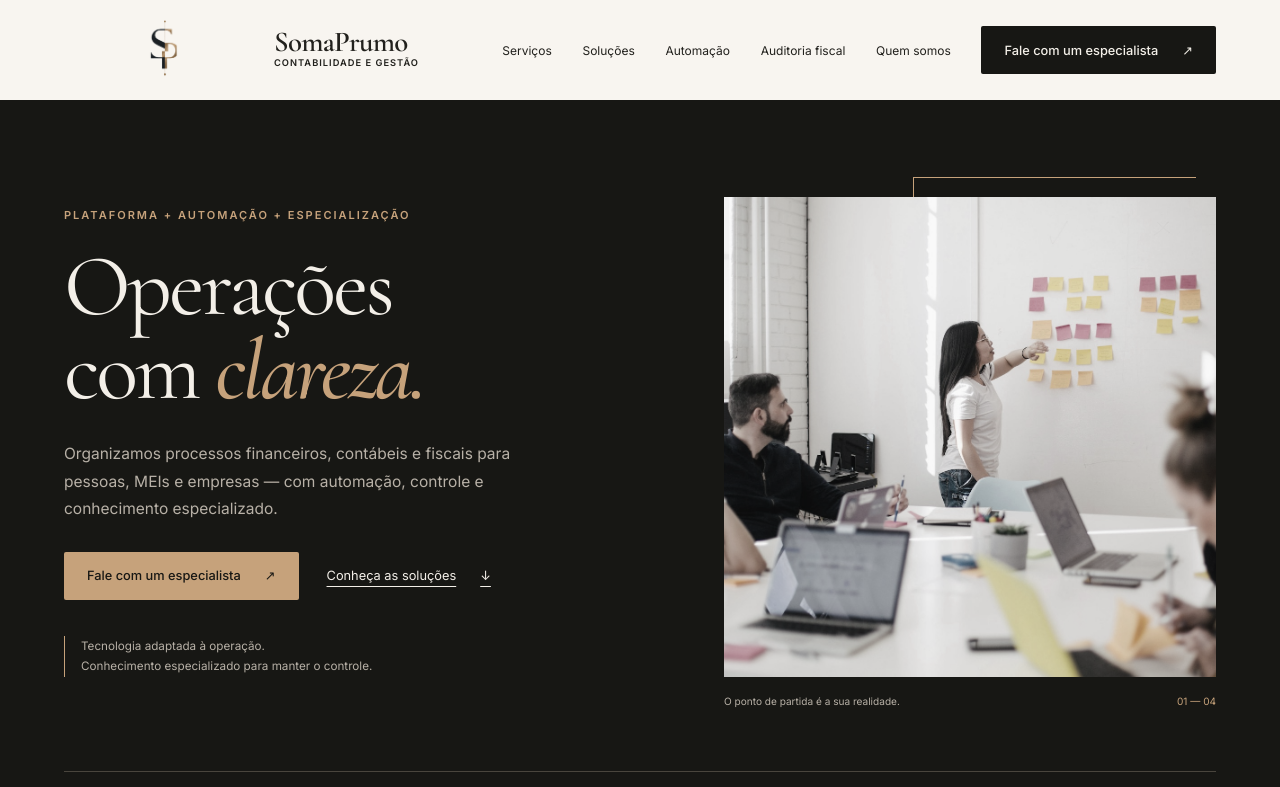
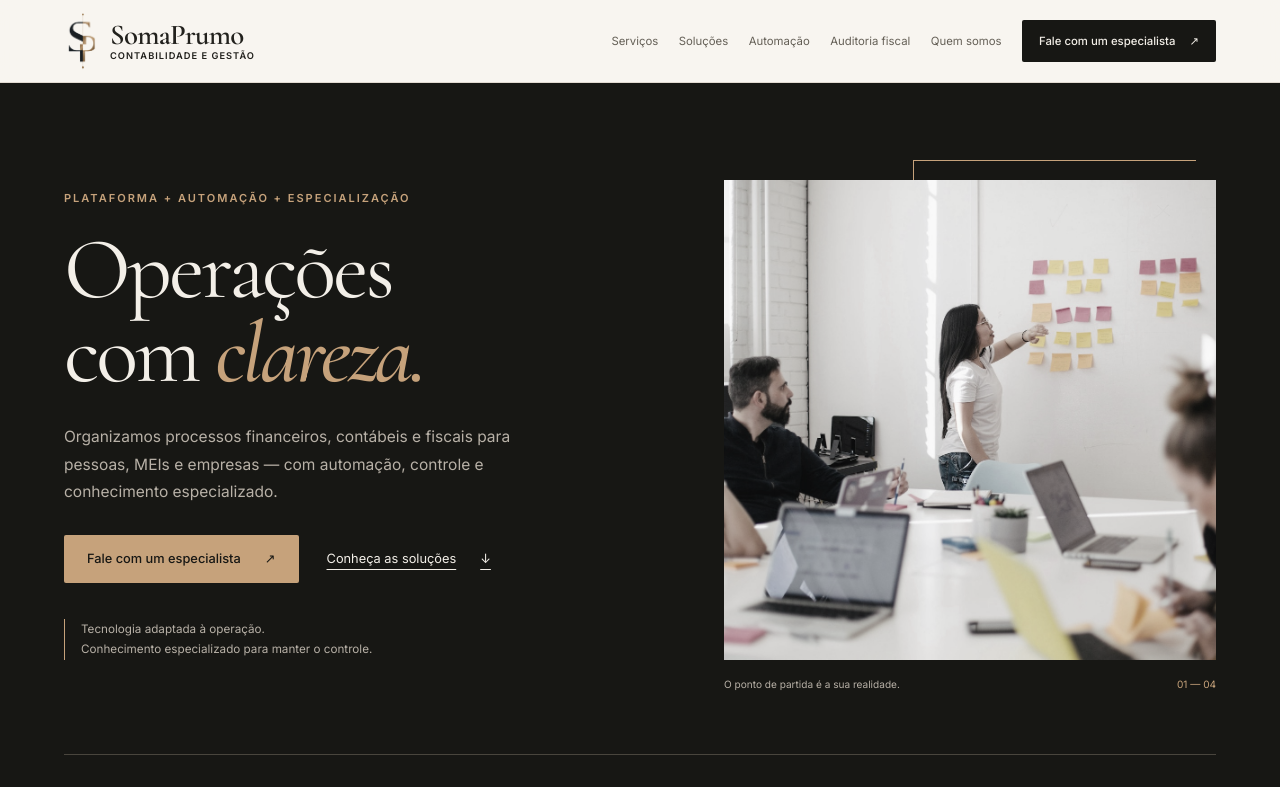
Before and after one commit to Jenyll/SomaPrumo, a Vue app: page / in a window 1280 px wide. Shown: the top 787 px of the page. Built offline with nearby package versions, Linux system fonts and the light colour scheme.

Commit message:
refactor: refine sticky header hierarchy and interactions

```diff
--- a/src/components/home/SiteHeader.vue
+++ b/src/components/home/SiteHeader.vue
@@ -5,6 +5,7 @@ import { brand } from '@/config/brand'
 
 const menuOpen = ref(false)
 const menuButton = ref<HTMLButtonElement | null>(null)
+
 function closeWithEscape() {
   if (!menuOpen.value) return
   menuOpen.value = false
@@ -19,35 +20,161 @@ function closeWithEscape() {
       <a href="#inicio" class="home-link" aria-label="SomaPrumo — início" @click="menuOpen = false">
         <BrandLogo />
       </a>
-      <button ref="menuButton" class="menu-toggle" type="button" :aria-expanded="menuOpen"
-        aria-controls="main-navigation" @click="menuOpen = !menuOpen">
-        {{ menuOpen ? 'Fechar menu' : 'Abrir menu' }} <span aria-hidden="true">{{ menuOpen ? '−' : '+' }}</span>
+
+      <button
+        ref="menuButton"
+        class="menu-toggle"
+        type="button"
+        :aria-expanded="menuOpen"
+        aria-controls="main-navigation"
+        @click="menuOpen = !menuOpen"
+      >
+        {{ menuOpen ? 'Fechar menu' : 'Menu' }}
+        <span aria-hidden="true">{{ menuOpen ? '×' : '≡' }}</span>
       </button>
+
       <nav id="main-navigation" class="main-nav" :class="{ 'is-open': menuOpen }" aria-label="Navegação principal">
-        <a v-for="item in brand.navigation" :key="item.href" :href="item.href" @click="menuOpen = false">{{ item.label }}</a>
-        <a class="button button-dark" :href="brand.links.contact" @click="menuOpen = false">{{ brand.primaryCta }} <span aria-hidden="true">↗</span></a>
+        <a v-for="item in brand.navigation" :key="item.href" :href="item.href" @click="menuOpen = false">
+          {{ item.label }}
+        </a>
+        <a class="button button-dark header-cta" :href="brand.links.contact" @click="menuOpen = false">
+          {{ brand.primaryCta }} <span aria-hidden="true">↗</span>
+        </a>
       </nav>
     </div>
   </header>
 </template>
 
 <style scoped>
-.site-header { background: var(--color-bg-light); }
-.header-inner { display: flex; justify-content: space-between; align-items: center; gap: 32px; min-height: 100px; }
-.home-link { flex-shrink: 0; }
-.home-link :deep(img) { width: 198px; }
-.main-nav { display: flex; gap: clamp(20px, 2.4vw, 36px); align-items: center; }
-.main-nav > a:not(.button) { display: flex; align-items: center; min-height: 44px; font-size: .75rem; text-decoration: none; }
-.main-nav > a:hover { text-decoration: underline; }
-.menu-toggle { display: none; }
+.site-header {
+  position: sticky;
+  top: 0;
+  z-index: 30;
+  border-bottom: 1px solid rgb(206 197 184 / 55%);
+  background: rgb(248 245 240 / 94%);
+  backdrop-filter: blur(14px);
+}
+
+.header-inner {
+  display: flex;
+  min-height: 82px;
+  align-items: center;
+  justify-content: space-between;
+  gap: 28px;
+}
+
+.home-link {
+  display: inline-flex;
+  flex-shrink: 0;
+  align-items: center;
+  text-decoration: none;
+}
+
+.main-nav {
+  display: flex;
+  align-items: center;
+  gap: clamp(14px, 1.6vw, 26px);
+}
+
+.main-nav > a:not(.button) {
+  position: relative;
+  display: flex;
+  min-height: 44px;
+  align-items: center;
+  color: var(--color-text-muted);
+  font-size: .71rem;
+  text-decoration: none;
+}
+
+.main-nav > a:not(.button)::after {
+  position: absolute;
+  right: 0;
+  bottom: 6px;
+  left: 0;
+  height: 1px;
+  background: var(--sp-bronze-600);
+  content: '';
+  opacity: 0;
+  transform: scaleX(.35);
+  transition: opacity .2s ease, transform .2s ease;
+}
+
+.main-nav > a:not(.button):hover,
+.main-nav > a:not(.button):focus-visible {
+  color: var(--color-text-dark);
+}
+
+.main-nav > a:not(.button):hover::after,
+.main-nav > a:not(.button):focus-visible::after {
+  opacity: 1;
+  transform: scaleX(1);
+}
+
+.header-cta {
+  min-height: 42px;
+  padding: 11px 16px;
+  gap: 14px;
+  font-size: .71rem;
+}
+
+.menu-toggle {
+  display: none;
+}
+
+@media (max-width: 1180px) {
+  .main-nav { gap: 14px; }
+  .main-nav > a:not(.button) { font-size: .68rem; }
+}
+
 @media (max-width: 1023px) {
-  .header-inner { flex-wrap: wrap; gap: 0; min-height: 84px; padding-block: 18px; }
-  .home-link :deep(img) { width: 174px; }
-  .menu-toggle { display: flex; gap: 12px; align-items: center; min-height: 44px; padding: 8px; border: 0; background: transparent; color: inherit; font-size: .75rem; }
-  .menu-toggle span { font-size: 1.4rem; }
-  .main-nav { display: none; width: 100%; padding-top: 20px; }
-  .main-nav.is-open { display: flex; flex-direction: column; gap: 8px; align-items: stretch; }
-  .main-nav > a:not(.button) { border-top: 1px solid var(--color-border); padding-block: 12px; }
-  .main-nav .button { margin-top: 8px; }
+  .header-inner {
+    min-height: 76px;
+    flex-wrap: wrap;
+    gap: 0;
+    padding-block: 12px;
+  }
+
+  .menu-toggle {
+    display: flex;
+    min-height: 44px;
+    align-items: center;
+    gap: 10px;
+    padding: 8px;
+    border: 0;
+    background: transparent;
+    color: inherit;
+    font-size: .72rem;
+  }
+
+  .menu-toggle span {
+    color: var(--color-accent-on-light);
+    font-size: 1.25rem;
+  }
+
+  .main-nav {
+    display: none;
+    width: 100%;
+    padding-top: 18px;
+  }
+
+  .main-nav.is-open {
+    display: flex;
+    flex-direction: column;
+    align-items: stretch;
+    gap: 0;
+  }
+
+  .main-nav > a:not(.button) {
+    min-height: 52px;
+    border-top: 1px solid var(--color-border);
+    font-size: .75rem;
+  }
+
+  .main-nav > a:not(.button)::after { display: none; }
+  .main-nav .button { margin-top: 12px; }
+}
+
+@media (prefers-reduced-motion: reduce) {
+  .main-nav > a:not(.button)::after { transition: none; }
 }
 </style>
```
